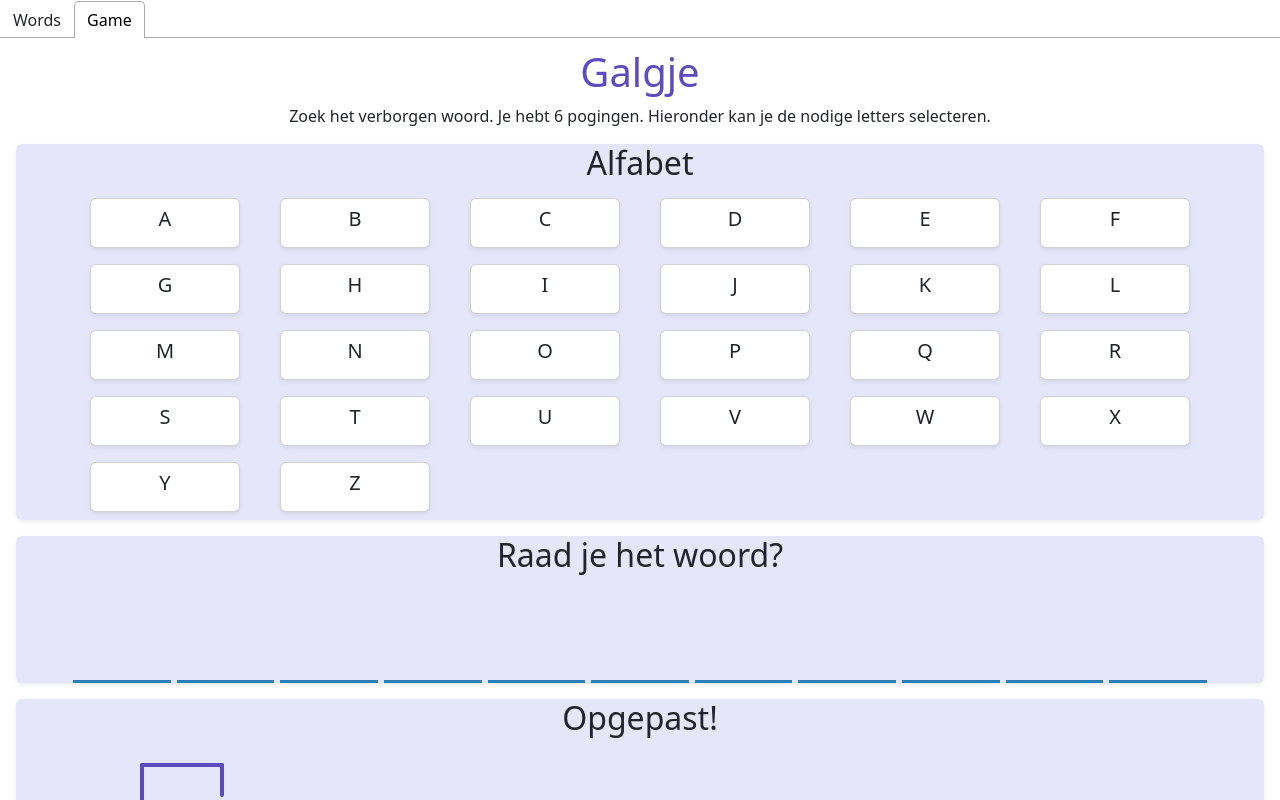
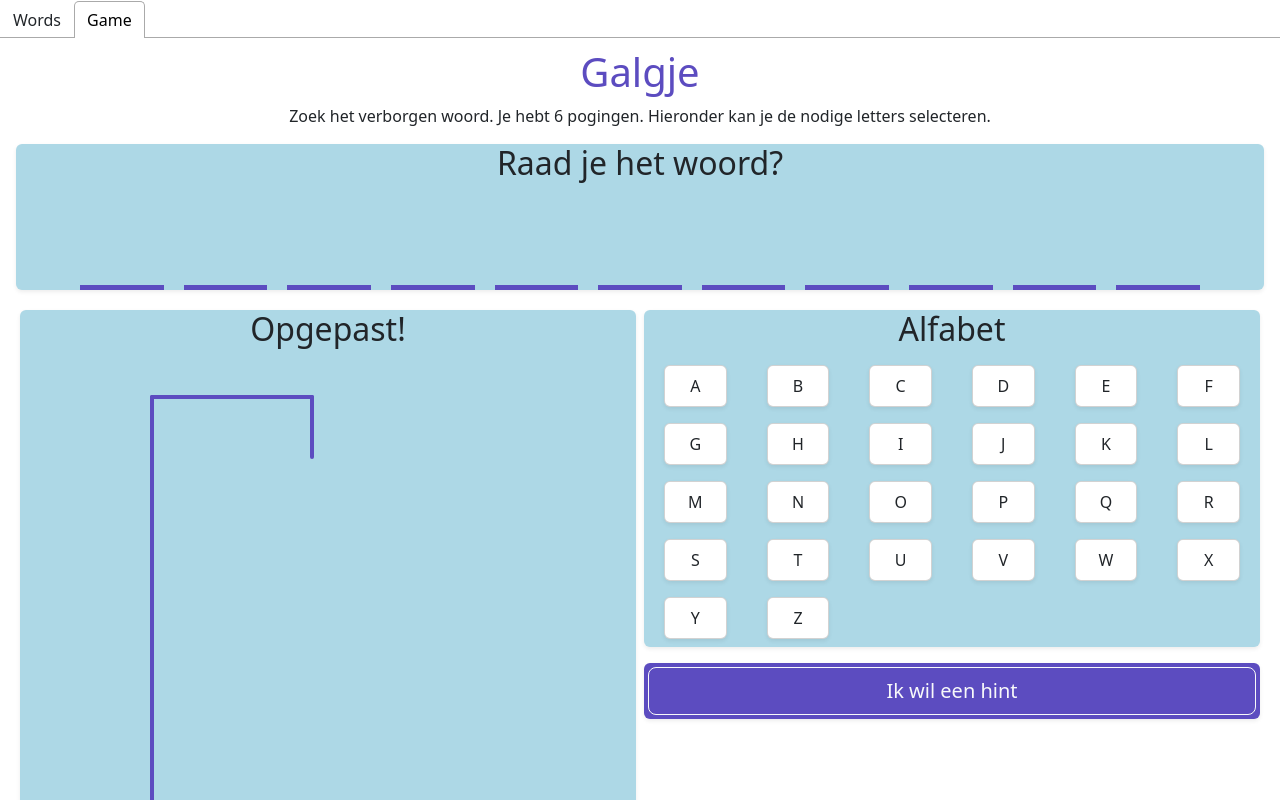
Before and after one commit to Floovera/projectfloo, a React (Create React App) app: page / in a window 1280 px wide. Both pictures are taken after a click on the tab "Game". Shown: the top 800 px of the page. Built offline with nearby package versions, Linux system fonts and the light colour scheme.

Commit message:
opmaak nog een beetje aangepast

```diff
--- a/src/App.css
+++ b/src/App.css
@@ -44,14 +44,14 @@
 }
 
 .letter {
-  border-bottom: 3px solid #2980b9;
+  border-bottom: 5px solid #5c4cc0;
   display: inline-flex;
   font-size: 30px;
   align-items: center;
   justify-content: center;
-  margin: 0 3px;
+  margin: 0px 10px;
   height: 100px;
-  width: 20px;
+  width: 10px;
 }
 
 .popup-container {
@@ -96,7 +96,8 @@
 .notification-container {
   background-color: #FF9663;
   border-radius: 10px 10px 10px 10px;
-  padding: 15px 20px;
+  padding: 10px 10px;
+  margin-top: 20px;
 }
 
 @keyframes App-logo-spin {
--- a/src/components/Figure.js
+++ b/src/components/Figure.js
@@ -7,22 +7,22 @@ export function Figure(props) {
 
     return (
         <Section title={title}>
-            <svg height="250" width="200" className="figure-container">
-                <line x1="60" y1="20" x2="140" y2="20"/>
-                <line x1="140" y1="20" x2="140" y2="50"/>
-                <line x1="60" y1="20" x2="60" y2="230"/>
-                <line x1="20" y1="230" x2="100" y2="230"/>
+            <svg height="500" width="400" className="figure-container">
+                <line x1="120" y1="40" x2="280" y2="40"/>
+                <line x1="280" y1="40" x2="280" y2="100"/>
+                <line x1="120" y1="40" x2="120" y2="460"/>
+                <line x1="40" y1="460" x2="200" y2="460"/>
 
 
-                {errors > 0 && <circle cx="140" cy="70" r="20"/>}
+                {errors > 0 && <circle cx="280" cy="140" r="40"/>}
 
-                {errors > 1 && <line x1="140" y1="90" x2="140" y2="150"/>}
+                {errors > 1 && <line x1="280" y1="180" x2="280" y2="300"/>}
 
-                {errors > 2 && <line x1="140" y1="120" x2="120" y2="100"/>}
-                {errors > 3 && <line x1="140" y1="120" x2="160" y2="100"/>}
+                {errors > 2 && <line x1="280" y1="240" x2="240" y2="200"/>}
+                {errors > 3 && <line x1="280" y1="240" x2="320" y2="200"/>}
 
-                {errors > 4 && <line x1="140" y1="150" x2="120" y2="180"/>}
-                {errors > 5 &&  <line x1="140" y1="150" x2="160" y2="180"/>}
+                {errors > 4 && <line x1="280" y1="300" x2="240" y2="360"/>}
+                {errors > 5 &&  <line x1="280" y1="300" x2="320" y2="360"/>}
             </svg>
         </Section>
     )
--- a/src/components/Footer.js
+++ b/src/components/Footer.js
@@ -1,6 +1,6 @@
 export function Footer() {
     return (
-        <div className="footer">
+        <div>
             <p>Opracht Dynamische webapps - Floo Veraghtert.</p>
         </div>
     )
--- a/src/components/MyCard.js
+++ b/src/components/MyCard.js
@@ -4,7 +4,7 @@ export function MyCard(props) {
     const {title, children,onClick} = props;
     return <Card className="m-2 p-2 shadow-sm text-center"
                  onClick={onClick}>
-        <h5>{title}</h5>
+        <h7>{title}</h7>
         {children}
     </Card>;
 }
--- a/src/components/Section.js
+++ b/src/components/Section.js
@@ -4,7 +4,7 @@ import PropTypes from "prop-types";
 export function Section(props) {
     const {title, children} = props;
     return (
-        <div className="mt-3 rounded shadow-sm" style={{backgroundColor: "lavender"}}>
+        <div className="mt-3 rounded shadow-sm" style={{backgroundColor: "lightblue"}}>
             <h2 className="text-center">{title}</h2>
             <Container>
                 <Row>
--- a/src/pages/GamePage.js
+++ b/src/pages/GamePage.js
@@ -41,35 +41,45 @@ export function GamePage(props) {
     return (
         <div className="mx-3">
             <Header></Header>
-            <Notification
-                showNotification={showNotification}
-            />
-                <Letters
-                    letters={letters}
-                    title="Alfabet"
-                    onClickLetter={l => checkLetter(l.description)}
-                />
             <SecretWord
                 selectedWord={selectedWord}
                 correctLetters={correctLetters}
                 title="Raad je het woord?"
             />
+            <div className="d-flex flex-row ">
+                <div className="p-1 col-md-6">
                     <Figure
                         wrongLetters={wrongLetters}
                         title="Opgepast!"
+                    />
+                </div>
+
+                <div className="p-1 col-md-6 d-flex flex-column">
+
+                    <Notification
+                        showNotification={showNotification}
+                    />
+                    <Letters
+                        style={{backgroundColor: "yellow"}}
+                        letters={letters}
+                        title="Alfabet"
+                        onClickLetter={l => checkLetter(l.description)}
                     />
                     <WrongLetters
                         wrongLetters={wrongLetters}
                         title="Foute gokjes"
                     />
+                    <Hint
+                        selectedWord={selectedWord}
+                    />
+                </div>
+            </div>
                 <Popup
                     correctLetters={correctLetters}
                     wrongLetters={wrongLetters}
                     selectedWord={selectedWord}
                 />
-                <Hint
-                    selectedWord={selectedWord}
-                />
+
                 <Footer></Footer>
         </div>
 
```
Lines whose indentation alone changed are shown as unchanged.
